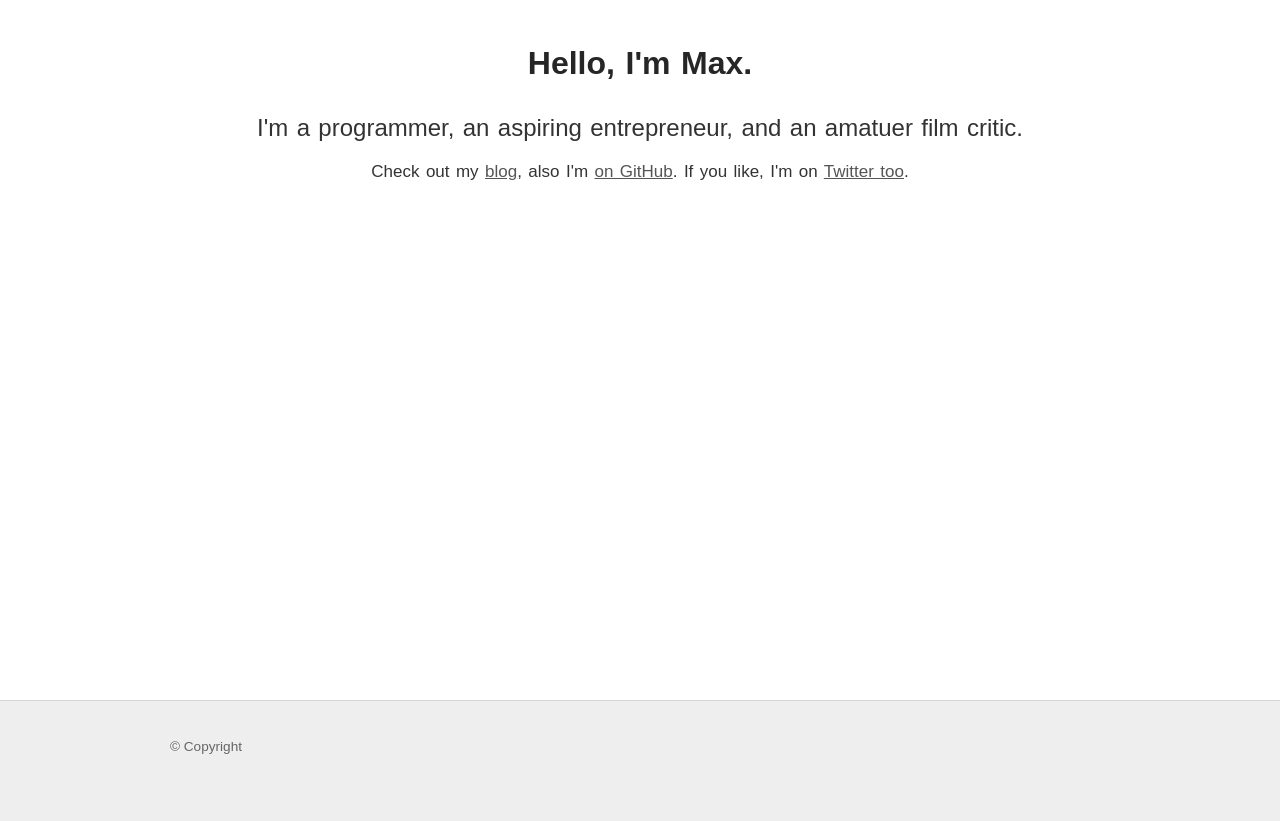
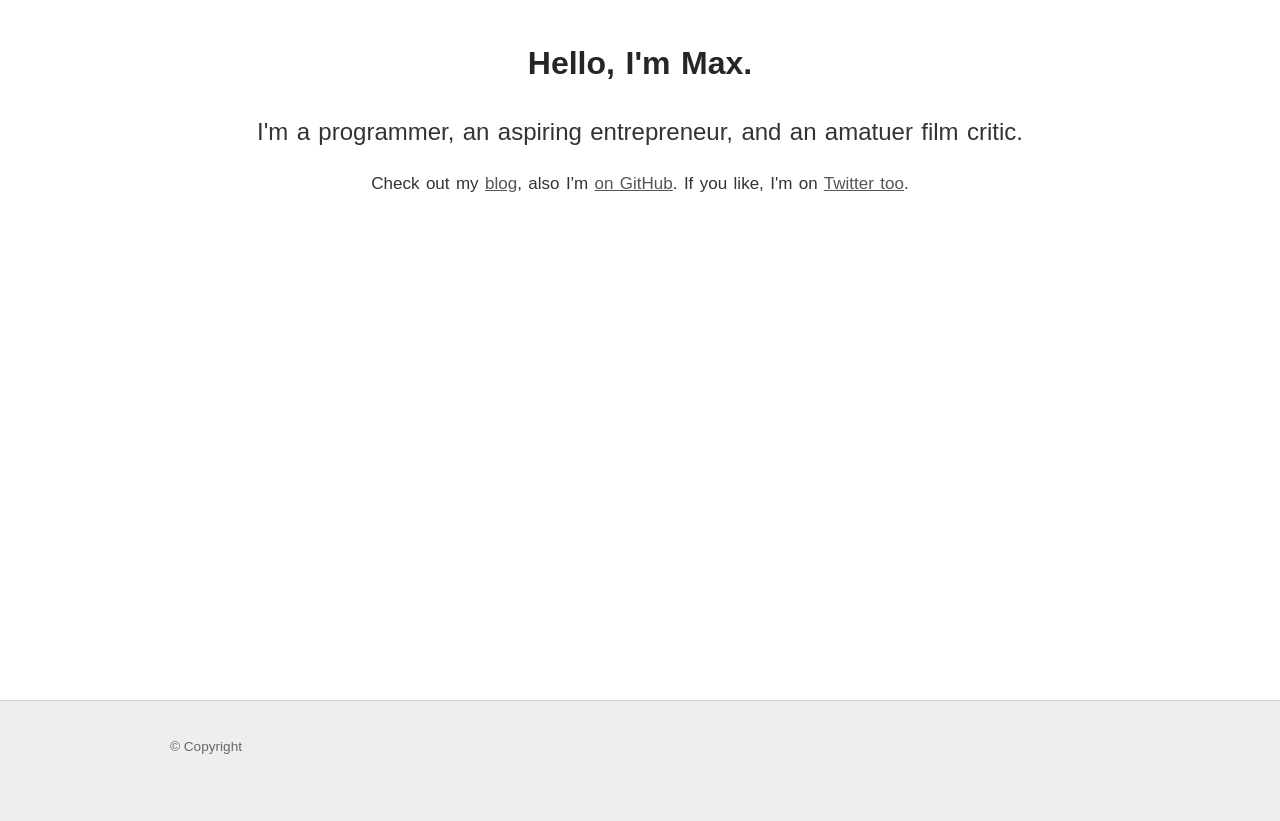
Before and after one commit to maxcountryman/conceptis.org, a Flask app: page / in a window 1280 px wide. Shown: the part 61-882 px from the top of the page. Run offline with Flask 2, Linux system fonts and the light colour scheme; parts of the project's set-up code (start-up, migrations or seed data) failed here and were passed over.

Commit message:
increasing line height, fixing positioning

```diff
--- a/flog/static/css/style.css
+++ b/flog/static/css/style.css
@@ -719,10 +719,10 @@ section {
   background: #ffffff;
   font-size: 17px;
   color: #333333;
-  line-height: 1.2em;
+  line-height: 1.7em;
   word-spacing: 0.1em;
   padding-top: 20px;
-  padding-bottom: 150px;
+  padding-bottom: 100px;
 }
 section a, section a:active, section a:visited {
   color: #555555;
@@ -752,7 +752,8 @@ section h3 {
 }
 section .post {
   font-size: 18px;
-  width: 640px;
+  padding-left: 50px;
+  padding-right: 50px;
 }
 section .post h1 a {
   color: #262626;
--- a/flog/static/css/style.less
+++ b/flog/static/css/style.less
@@ -270,10 +270,10 @@ section {
     background: @white;
     font-size:17px;
     color:lighten(@black, 20%);
-    line-height:1.2em;
+    line-height:1.7em;
     word-spacing:0.1em;
     padding-top:20px;
-    padding-bottom:@footerHeight + 50px;
+    padding-bottom:@footerHeight;
 
     a, a:active, a:visited {
         color: @gray;
@@ -306,8 +306,8 @@ section {
 
     .post {
         font-size: 18px;
-        width: 640px;
-
+        padding-left: 50px;
+        padding-right: 50px;
         h1 {
 
             a {
```
